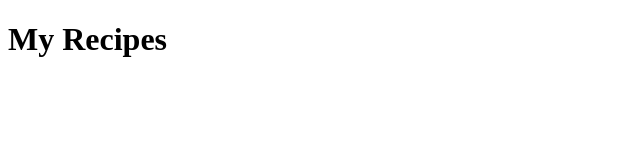
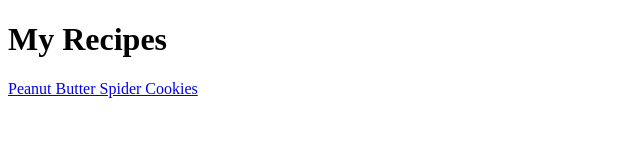
Before and after one commit to RajatTheDev/my-recipes, a plain HTML site: page index.html in a window 1280 px wide. Shown: the whole page, without its empty margins (0-640 px from the left). Drawn offline with Linux system fonts and the light colour scheme.

Commit message:
Added path to connect the recipe file

```diff
--- a/index.html
+++ b/index.html
@@ -9,7 +9,7 @@
 
     <body>
         <h1>My Recipes</h1>
-
+        <a href="recipes/peanut-butter-spider-cookies.html">Peanut Butter Spider Cookies</a>
     </body>
 
 </html>
```
